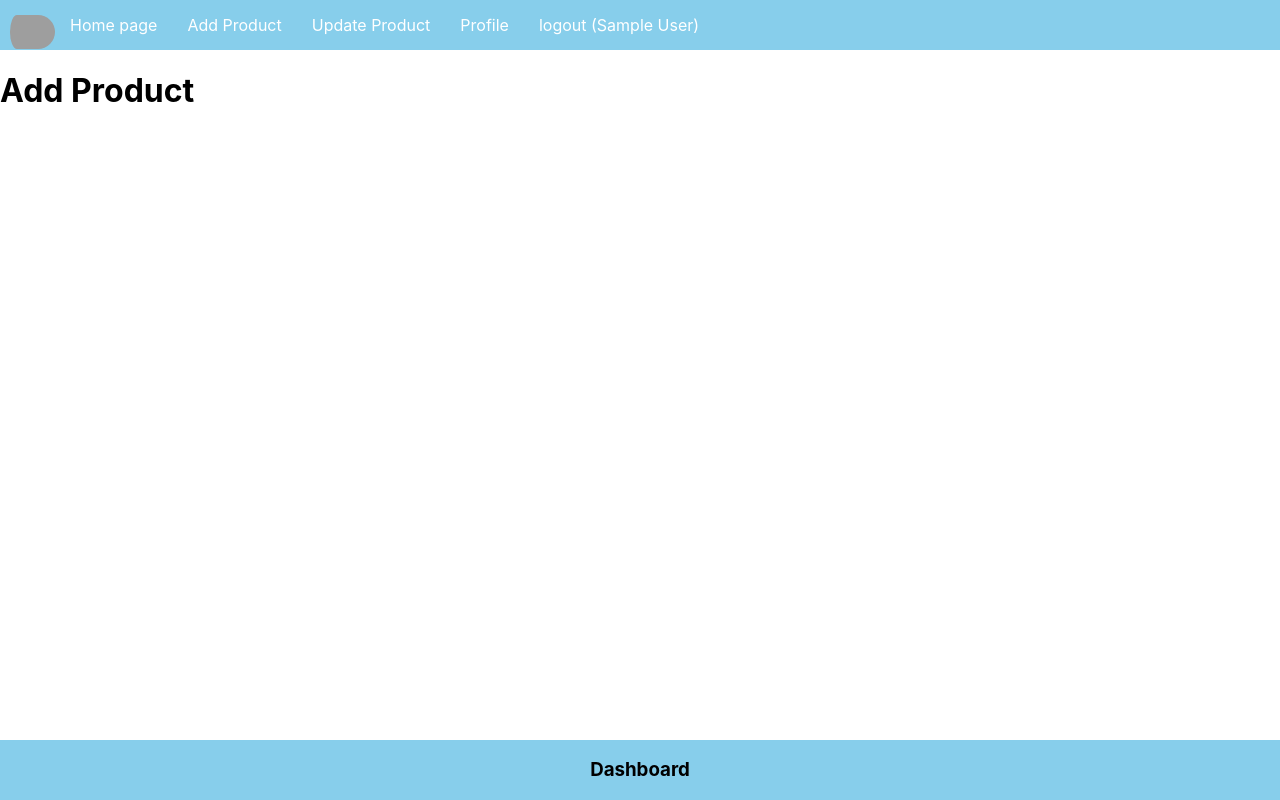
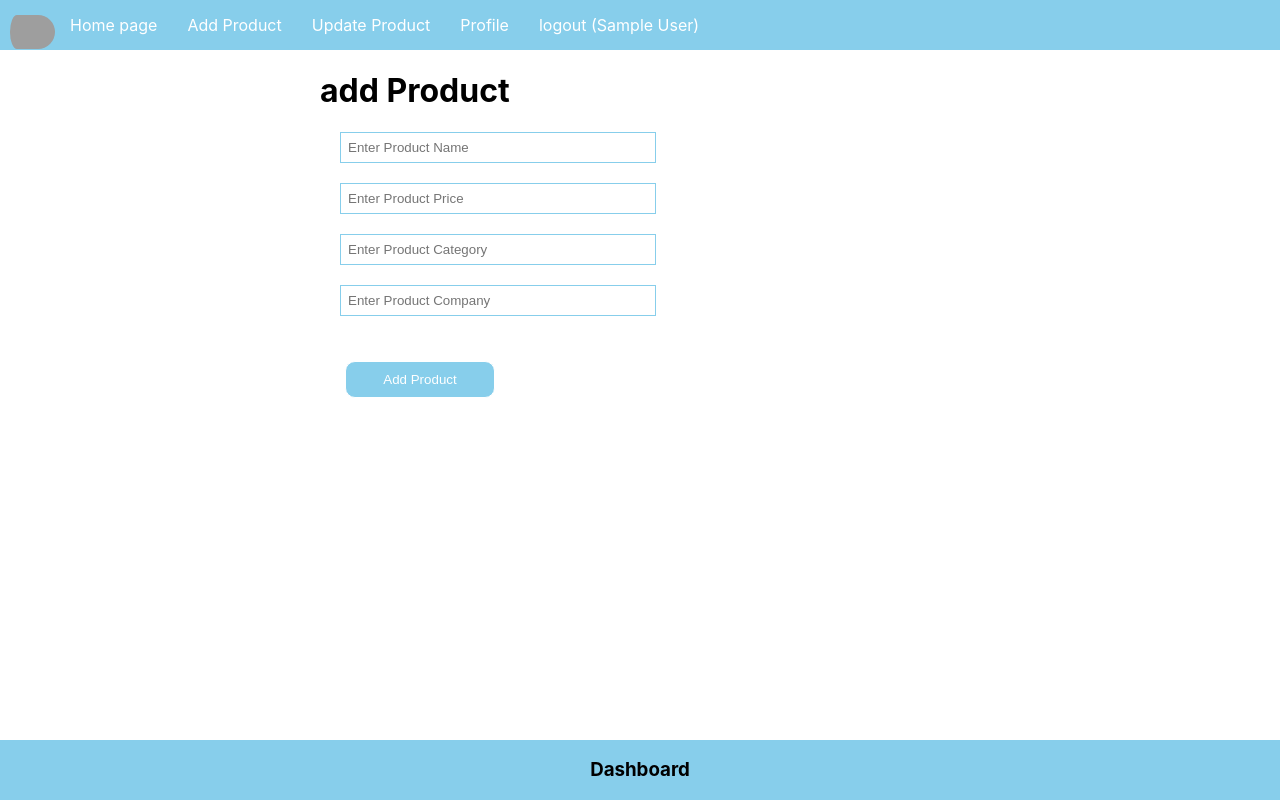
Before and after one commit to MuhammadZeeshan03/complete-mern-app-frontend, a React (Create React App) app: page /add in a window 1280 px wide. Built offline with nearby package versions, Linux system fonts and the light colour scheme; sample sign-in values are in the browser's storage; grey boxes are pictures that could not be loaded.

Commit message:
addproduct page added

```diff
--- a/src/App.css
+++ b/src/App.css
@@ -10,7 +10,7 @@
   width: 100%;
   text-align: center;
 }
-.register{
+.register, .product{
   margin: auto;
   width: 50%;
 }
--- a/src/App.js
+++ b/src/App.js
@@ -5,6 +5,7 @@
 import Signup from './components/Signup'
 import PrivateRoute from './components/PrivateRoute'
 import Login from './components/Login'
+import AddProduct from './components/AddProduct'
 function App() {
   return (
     <div>
@@ -13,7 +14,7 @@
         <Routes>
           <Route element={<PrivateRoute />}>
             <Route path="/" element={<h1> Product Listing </h1>} />
-            <Route path="/add" element={<h1> Add Product </h1>} />
+            <Route path="/add" element={<AddProduct />} />
             <Route path="/update" element={<h1> Update Product </h1>} />
             <Route path="/logout" element={<h1> Logout</h1>} />
             <Route path="/Profile" element={<h1> User Profile</h1>} />
--- /dev/null
+++ b/src/components/AddProduct.js
@@ -0,0 +1,59 @@
+import { React, useState } from 'react'
+
+const AddProduct = () => {
+  const [name, setName] = useState('')
+  const [price, setPrice] = useState('')
+  const [category, setCategory] = useState('')
+  const [company, setCompany] = useState('')
+
+  const handleClick = () => {
+    console.log(name, price, category, company)
+  }
+  return (
+    <div className="product">
+      <h1>add Product</h1>
+      <input
+        type="text"
+        className="inputBox"
+        placeholder="Enter Product Name"
+        value={name}
+        onChange={(e) => {
+          setName(e.target.value)
+        }}
+      />
+      <input
+        type="text "
+        value={price}
+        className="inputBox"
+        onChange={(e) => {
+          setPrice(e.target.value)
+        }}
+        placeholder="Enter Product Price"
+      />
+      <input
+        type="text"
+        className="inputBox"
+        value={category}
+        placeholder="Enter Product Category"
+        onChange={(e) => {
+          setCategory(e.target.value)
+        }}
+      />
+      <input
+        type="text"
+        className="inputBox"
+        value={company}
+        placeholder="Enter Product Company"
+        onChange={(e) => {
+          setCompany(e.target.value)
+        }}
+      />
+
+      <button onClick={handleClick} className="appbutton" type="button">
+        Add Product
+      </button>
+    </div>
+  )
+}
+
+export default AddProduct
```
